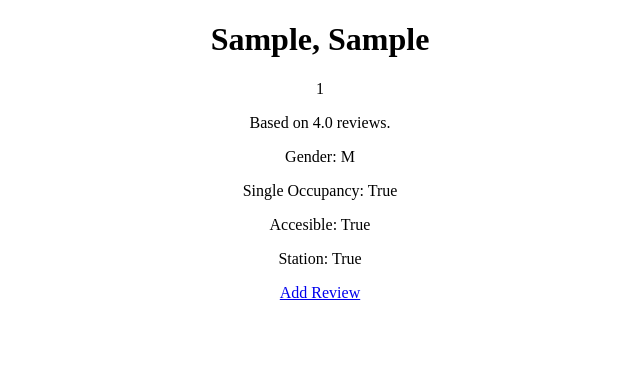
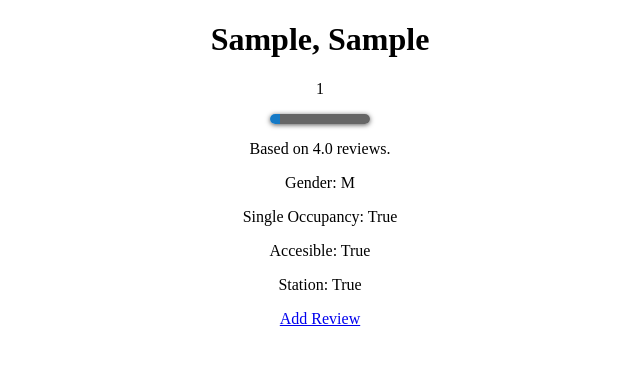
Before and after one commit to harbieism/Lavoratr-django, a Django app: page /lavoratr/detail/1/ in a window 1280 px wide. Shown: the top 365 px of the page, without its empty margins (320-960 px from the left). Run offline with Django 3.2, Linux system fonts and the light colour scheme; tables that the repository leaves empty hold one stand-in row (values such as "Sample post"); some libraries are stand-ins or nearby versions.

Commit message:
Added a 'rating bar' to the detail template.

```diff
--- a/lavoratr/static/lavoratr/detail.css
+++ b/lavoratr/static/lavoratr/detail.css
@@ -12,3 +12,31 @@ h1, p {
 #link_div {
     text-align: center;
 }
+
+#rate_bar {
+	width: 100px;
+	box-shadow: 0px 1px 5px rgba(0, 0, 0, 0.65);
+	border-radius: 5px 5px 5px 5px;
+    margin-left: auto;
+    margin-right: auto;
+}
+
+#rate_bar, #bad_ratings, #good_ratings {
+	height: 10px;
+}
+
+#bad_ratings, #good_ratings {
+	float: left;
+}
+
+#bad_ratings {
+	background-color: #666;
+	border-radius: 0px 5px 5px 0px;
+
+}
+
+#good_ratings {
+	background-color: #167AC6;
+	border-radius: 5px 0px 0px 5px;
+
+}
--- a/lavoratr/templates/lavoratr/detail.html
+++ b/lavoratr/templates/lavoratr/detail.html
@@ -10,6 +10,10 @@
 <h1>{{  toilet.location  }}, {{  toilet.building  }}</h1>
 <body>
 	<div><p id="rating"></p></div>
+	<div id="rate_bar">
+		<div id="good_ratings"></div>
+		<div id="bad_ratings"></div>
+	</div>
 	<div><p id="times_rated">Based on {{ toilet.times_rated }} reviews.</p></div>
 	<div><p id="gender">Gender: {{ toilet.gender }}</p></div>
 	<div><p id="single_occupancy">Single Occupancy: {{ toilet.single_occupancy }}</p></div>
@@ -21,7 +25,9 @@
 	    var $times_rated = {{ toilet.times_rated }};
         $( document ).ready(function() {
             var real_rating = $rating / $times_rated;
-            document.getElementById("rating").innerHTML = real_rating;
+            $( "#rating" ).html(real_rating);
+            $( "#good_ratings" ).css("width", real_rating * 10);
+            $( "#bad_ratings" ).css("width", 100 - real_rating * 10);
         });
     </script>
     <div id="link_div">
```
